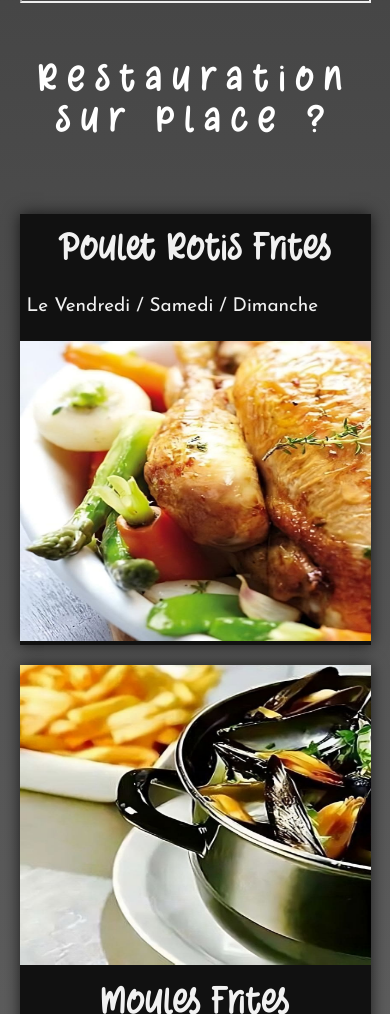
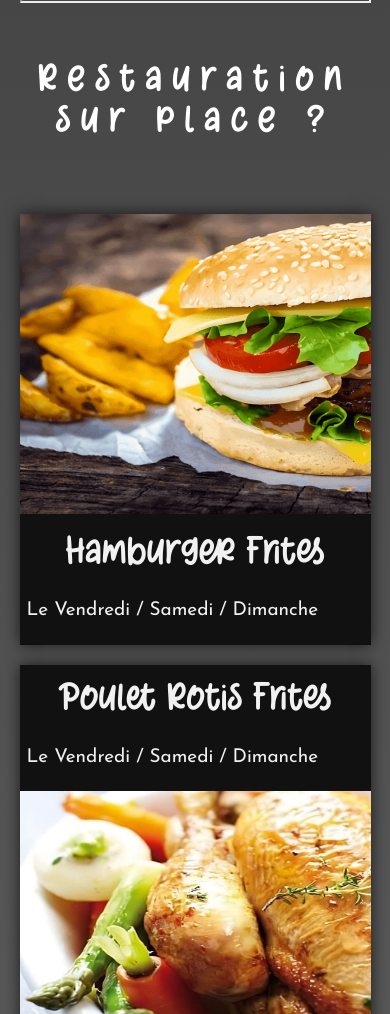
Before and after one commit to Lisiantys/La-Truff-Hivernale-2.0, a plain HTML site: page index.html in a window 390 px wide. Shown: the part 3482-4496 px from the top of the page. Drawn offline with Linux system fonts and the light colour scheme; grey boxes are pictures that could not be loaded.

Commit message:
Ajout Vente Hamburger

```diff
--- a/index.html
+++ b/index.html
@@ -131,6 +131,17 @@
     <section class="parts3" id="meal">
 
         <h2 class="subtitle">Restauration sur place ?</h2>
+
+        <div class="skewed skewed-left">
+            <div class="image">
+                <img src="img/hamburger-and-fries.png" alt="Hamburger et Frites">
+            </div>
+            <div class="text">
+                <h3>Hamburger Frites</h3>
+                <p class="days">Le Vendredi / Samedi / Dimanche</p>
+            </div>
+        </div>
+
         <div class="skewed">
             <div class="text">
                 <h3>Poulet Rotis Frites</h3>
```
Also changed, not shown: img/hamburger-and-fries.png (added).
